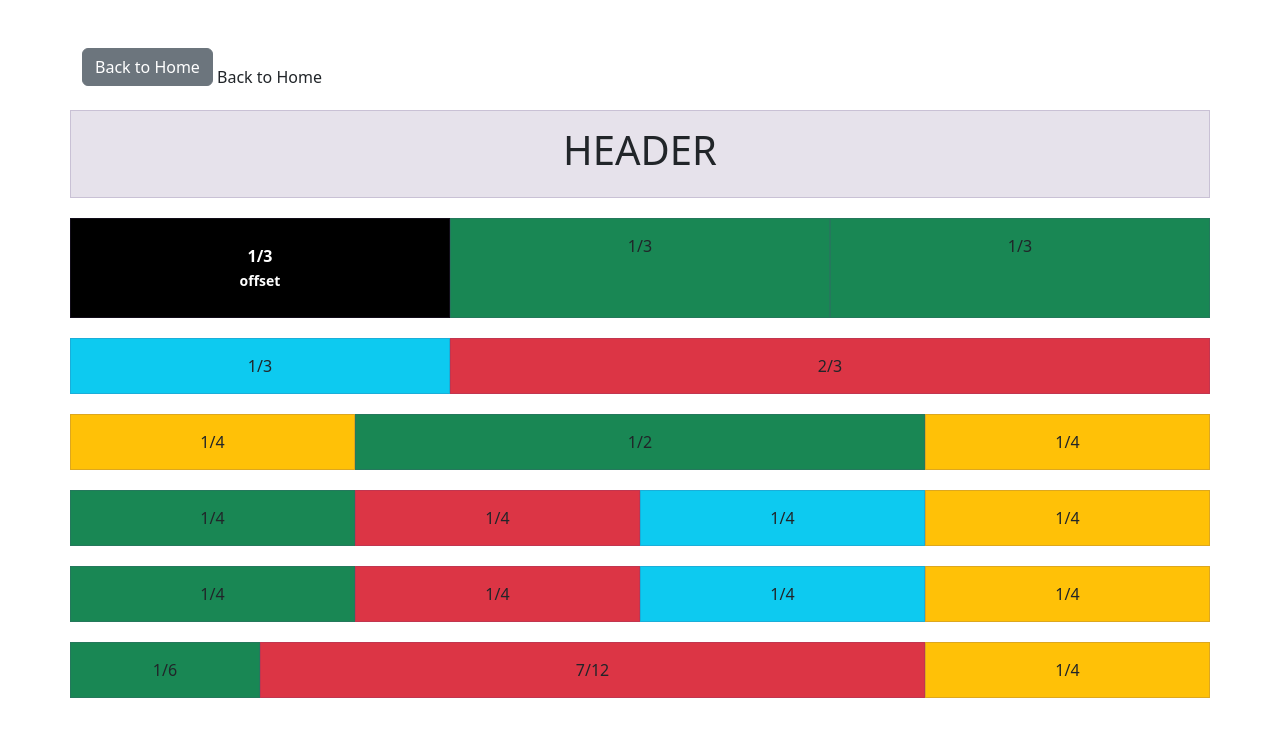
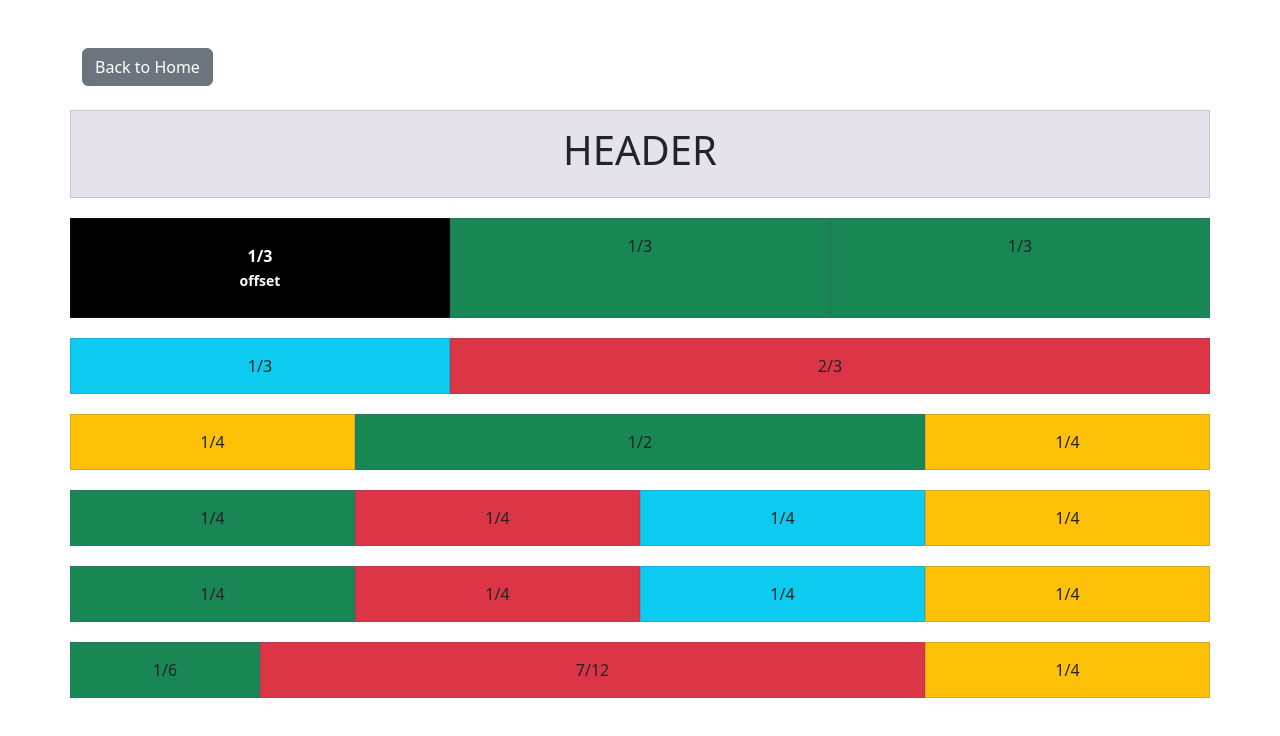
Before and after one commit to Ronix014/Scaffolding, a plain HTML site: page index.html in a window 1280 px wide. Drawn offline with nearby package versions, Linux system fonts and the light colour scheme.

Commit message:
Update index.html

```diff
--- a/index.html
+++ b/index.html
@@ -37,8 +37,7 @@
         <a href="https://ronix014.github.io/Breakpoints/" class="btn btn-secondary mb-4">
     Back to Home
 </a>
-            Back to Home
-        </a>
+
         <!-- Header Row -->
         <div class="row">
             <div class="col-12">
```
